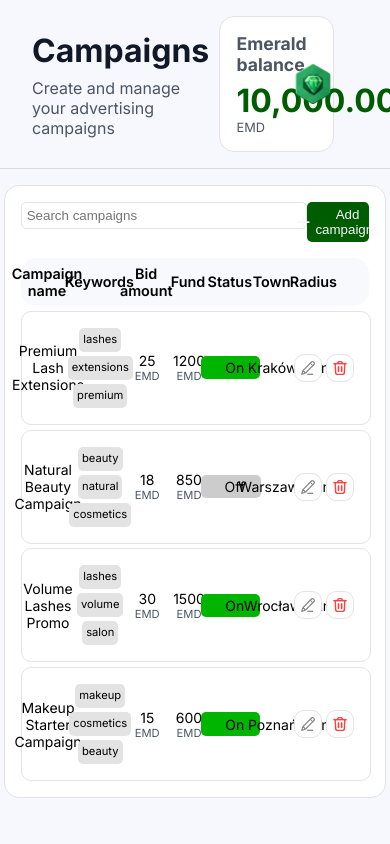
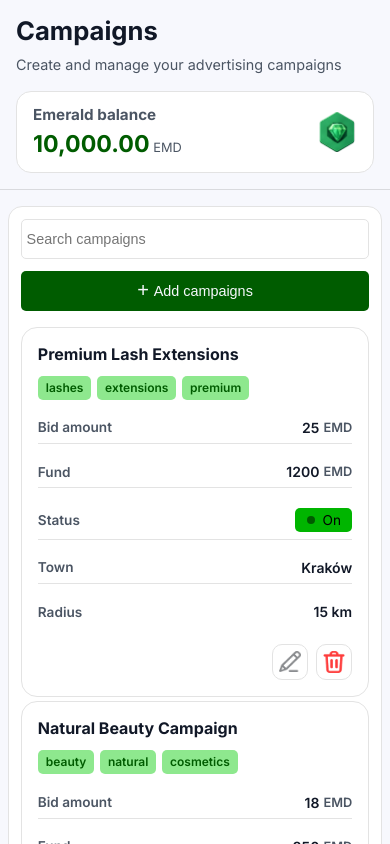
Before and after one commit to SebastianKostrz/campaign-crud-app, a React (Vite) app: page / in a window 390 px wide. Shown: the top 844 px of the page. Built offline with nearby package versions, Linux system fonts and the light colour scheme.

Commit message:
Finish layout fixes and polish project

```diff
--- a/src/App.jsx
+++ b/src/App.jsx
@@ -9,7 +9,6 @@ function App() {
     return <div className='App'>
         <Header/>
         <Main/>
-        <Footer />
     </div>
 
 }
--- a/src/components/Header/Header.css
+++ b/src/components/Header/Header.css
@@ -94,9 +94,59 @@
 }
 
 @media(max-width: 768px) {
-    .emerald-balance-icon{
-        height: 40%;
+    .app-header {
+        min-height: auto;
+        flex-direction: column;
+        align-items: flex-start;
+        gap: 1rem;
+        padding: 1rem;
+    }
+
+    .app-header-left,
+    .app-header-right {
+        width: 100%;
+        height: auto;
+    }
+
+    .app-header-left h1 {
+        font-size: 1.6rem;
+        line-height: 1.2;
+    }
+
+    .app-header-left p {
+        font-size: .9rem;
+        line-height: 1.4;
+    }
+
+    .app-header-right {
+        justify-content: flex-start;
+    }
+
+    .emerald-balance-container {
+        width: 100%;
+        min-height: auto;
+        padding: .85rem 1rem;
+    }
+
+    .emerald-balance {
+        width: 75%;
+        gap: .35rem;
+    }
+
+    .emerald-balance-label {
+        font-size: .95rem;
+    }
+
+    .emerald-balance-amount {
+        font-size: .8rem;
+    }
+
+    .emerald-balance-amount span {
+        font-size: 1.45rem;
+    }
+
+    .emerald-balance-icon {
+        height: auto;
         max-height: 40px;
-
     }
 }
--- a/src/components/Header/Header.jsx
+++ b/src/components/Header/Header.jsx
@@ -17,8 +17,8 @@ export default function Header() {
                         <strong className="emerald-balance-label">Emerald balance</strong>
 
                         <span className="emerald-balance-amount">
-              <span>{emeraldBalance.parseEmeraldToString()}</span> EMD
-            </span>
+                             <span>{emeraldBalance.parseEmeraldToString()}</span> EMD
+                        </span>
                     </div>
 
                     <img
--- a/src/components/Main/Main.css
+++ b/src/components/Main/Main.css
@@ -133,12 +133,44 @@
 }
 
 @media (max-width: 768px) {
+    .app-main,
+    .app-main.form-open {
+        width: 100%;
+        padding: 1rem 0;
+        gap: 1rem;
+    }
+
     .campaigns-container,
     .app-main.form-open .campaigns-container {
-        width: 98%;
+        width: 96%;
+        padding: .75rem;
+        border-radius: 14px;
     }
 
-    .campaigns-label {
-        text-align: center;
+    .campaigns-container-nav {
+        flex-direction: column;
+        gap: .75rem;
+    }
+
+    .campaigns-search-input {
+        width: 100%;
+        min-height: 2.5rem;
+        box-sizing: border-box;
+        font-size: .9rem;
+    }
+
+    .add-campaigns-btn {
+        width: 100%;
+        min-height: 2.5rem;
+        box-sizing: border-box;
+        font-size: .9rem;
+    }
+
+    .add-campaigns-btn > span {
+        font-size: 1.25rem;
+    }
+
+    .campaigns-labels {
+        display: none;
     }
 }
--- a/src/components/Main/sub/CUCampaign/sub/KeywordsDropdown/KeywordsDropdown.jsx
+++ b/src/components/Main/sub/CUCampaign/sub/KeywordsDropdown/KeywordsDropdown.jsx
@@ -8,7 +8,8 @@ export default function KeywordsDropdown({keywords,keywordsQuery,
 
     useEffect(() => {
         const filteredKeywordsTemp = keywords
-            .filter(keyword => keyword.includes(keywordsQuery.toLowerCase()))
+            .filter(keyword =>
+                keyword.toLowerCase().includes(keywordsQuery.toLowerCase()))
             .filter(keyword => !newCampaign.keywords.includes(keyword));
         setFilteredKeywords(filteredKeywordsTemp);
     },[keywordsQuery,keywords,newCampaign.keywords]);
--- a/src/components/Main/sub/Campaign/Campaign.css
+++ b/src/components/Main/sub/Campaign/Campaign.css
@@ -1,4 +1,4 @@
-.campaign-container{
+.campaign-container {
     width: 100%;
     min-height: 5rem;
     display: flex;
@@ -6,10 +6,12 @@
     align-items: center;
     border-radius: 10px;
     border: 1px solid var(--border-primary);
+    background-color: var(--bg-color-secondary);
+    box-sizing: border-box;
 }
 
 .campaign-name,
-.campaign-keywords{
+.campaign-keywords {
     width: 15%;
 }
 
@@ -17,17 +19,11 @@
 .campaign-fund,
 .campaign-status,
 .campaign-town,
-.campaign-radius{
+.campaign-radius {
     width: 12%;
 }
 
-.campaign-bid>span,
-.campaign-fund>span{
-    font-size: .7rem;
-    color: var(--text-secondary);
-}
-
-.campaign-col{
+.campaign-col {
     height: 100%;
     display: flex;
     flex-direction: column;
@@ -36,25 +32,51 @@
     text-align: center;
 }
 
-.campaign-keywords{
+.campaign-mobile-label {
+    display: none;
+}
+
+.campaign-value {
+    display: inline-flex;
+    justify-content: center;
+    align-items: center;
+}
+
+.campaign-title {
+    color: var(--text-primary);
+}
+
+.campaign-bid .campaign-value,
+.campaign-fund .campaign-value {
+    flex-direction: column;
+}
+
+.campaign-currency {
+    font-size: .7rem;
+    color: var(--text-secondary);
+}
+
+.campaign-keywords-list {
+    width: 100%;
     display: flex;
     flex-direction: row;
     flex-wrap: wrap;
     gap: .25rem;
-    align-items: flex-start;
+    justify-content: center;
+    align-items: center;
     align-content: center;
 }
 
-.campaign-keywords>span{
-    height: 1rem;
+.campaign-keywords-list > span {
+    min-height: 1rem;
     font-size: .7rem;
     padding: .25rem;
     background-color: var(--border-primary);
-    border-radius: 5px
+    border-radius: 5px;
 }
 
 .campaign-status-on,
-.campaign-status-off{
+.campaign-status-off {
     padding: .2rem .4rem;
     border-radius: 5px;
     display: flex;
@@ -64,30 +86,30 @@
     gap: .5rem;
 }
 
-.status-indicator{
-    height: 60%;
-    aspect-ratio: 1;
+.status-indicator {
+    width: .5rem;
+    height: .5rem;
     border-radius: 9999px;
     background-color: black;
 }
 
-.campaign-status-on{
+.campaign-status-on {
     background-color: var(--color-green-light);
 }
 
-.campaign-status-off{
+.campaign-status-off {
     background-color: rgba(0, 0, 0, 0.2);
 }
 
-.campaign-status-on>.status-indicator{
+.campaign-status-on > .status-indicator {
     background-color: var(--color-green);
 }
 
-.campaign-status-off>.status-indicator{
+.campaign-status-off > .status-indicator {
     background-color: rgba(0, 0, 0, 0.2);
 }
 
-.campaign-btns-container{
+.campaign-btns-container {
     height: 2.5rem;
     width: 10%;
     display: flex;
@@ -99,49 +121,159 @@
     gap: 1rem;
 }
 
-.campaign-btn{
+.campaign-btn {
     height: 2.5rem;
     aspect-ratio: 1;
     border: 1px solid var(--border-primary);
-    border-radius:10px;
+    border-radius: 10px;
     background-color: var(--bg-color-secondary);
     cursor: pointer;
     transition: background-color .3s ease-in-out;
-
 }
 
-.campaign-btn>img{
+.campaign-btn > img {
     width: 100%;
     height: 100%;
     object-fit: contain;
 }
 
-.campaign-btn:hover{
+.campaign-btn:hover {
     background-color: var(--bg-color-main);
 }
 
-@media (max-width:1440px) {
-    .campaign-btn{
+@media (max-width: 1440px) {
+    .campaign-btn {
         height: 1.75rem;
     }
 
     .campaign-status-on,
-    .campaign-status-off{
+    .campaign-status-off {
         padding: .2rem 1rem;
     }
 
-    .keyword-container{
+    .keyword-container {
         margin: .25rem;
     }
 }
 
-@media (max-width:768px) {
-    .campaign-container>*{
-        font-size: 14px;
-        min-height: 7rem;
+@media (max-width: 768px) {
+    .campaigns-labels {
+        display: none;
     }
 
-    .campaign-btns-container{
+    .campaign-container {
+        flex-direction: column;
+        align-items: stretch;
+        width: 100%;
+        min-height: auto;
+        gap: .75rem;
+        padding: 1rem;
+        border-radius: 16px;
+    }
+
+    .campaign-container > * {
+        font-size: 14px;
+    }
+
+    .campaign-col {
+        width: 100%;
+        height: auto;
+        min-height: auto;
+        flex-direction: row;
+        justify-content: space-between;
+        align-items: center;
+        text-align: left;
+        padding: .45rem 0;
+        border-bottom: 1px solid var(--border-primary);
+        box-sizing: border-box;
+    }
+
+    .campaign-mobile-label {
+        display: inline-flex;
+        color: var(--text-secondary);
+        font-weight: 600;
+        font-size: .85rem;
+    }
+
+    .campaign-value {
+        font-weight: 600;
+        color: var(--text-primary);
+        flex-direction: row;
         gap: .25rem;
     }
+
+    .campaign-name {
+        border-bottom: none;
+        padding: 0;
+        justify-content: flex-start;
+        align-items: flex-start;
+    }
+
+    .campaign-title {
+        font-size: 1rem;
+        font-weight: 700;
+    }
+
+    .campaign-keywords {
+        border-bottom: none;
+        padding: 0;
+        flex-direction: column;
+        justify-content: flex-start;
+        align-items: flex-start;
+        gap: .35rem;
+    }
+
+    .campaign-keywords .campaign-mobile-label {
+        display: none;
+    }
+
+    .campaign-keywords-list {
+        justify-content: flex-start;
+        align-items: flex-start;
+        align-content: flex-start;
+        gap: .35rem;
+    }
+
+    .campaign-keywords-list > span {
+        height: auto;
+        padding: .25rem .5rem;
+        font-size: .75rem;
+        background-color: var(--color-green-lighter);
+        color: var(--color-green);
+        font-weight: 600;
+    }
+
+    .campaign-bid .campaign-value,
+    .campaign-fund .campaign-value {
+        flex-direction: row;
+    }
+
+    .campaign-currency {
+        font-size: .8rem;
+        color: var(--text-secondary);
+    }
+
+    .campaign-radius {
+        border-bottom: none;
+    }
+
+    .campaign-status-on,
+    .campaign-status-off {
+        padding: .25rem .7rem;
+        font-size: .85rem;
+    }
+
+    .campaign-btns-container {
+        width: 100%;
+        height: auto;
+        justify-content: flex-end;
+        gap: .5rem;
+        padding-right: 0;
+        margin-top: .25rem;
+    }
+
+    .campaign-btn {
+        width: 2.25rem;
+        height: 2.25rem;
+    }
 }
--- a/src/components/Main/sub/Campaign/Campaign.jsx
+++ b/src/components/Main/sub/Campaign/Campaign.jsx
@@ -1,60 +1,112 @@
 import './Campaign.css';
 
-export default function Campaign({campaign,setCurrentTab,setFocusCampaign,
-                                     setDisplayDeleteModal}) {
-    const MAX_VISIBLE_KEYWORDS=3;
+export default function Campaign({
+                                     campaign,
+                                     setCurrentTab,
+                                     setFocusCampaign,
+                                     setDisplayDeleteModal
+                                 }) {
+    const MAX_VISIBLE_KEYWORDS = 3;
 
-    return <div className="campaign-container">
-        <span className='campaign-name campaign-col'>
+    return (
+        <div className="campaign-container">
+            <div className="campaign-name campaign-col">
+                <span className="campaign-value campaign-title">
                     {campaign.name}
                 </span>
-        <span className='campaign-keywords campaign-col'>
-            {campaign.keywords.map((keyword,index) => {
-                return index<MAX_VISIBLE_KEYWORDS && <span key={`campaign-keywords-${keyword}`}>{keyword}</span>
+            </div>
+
+            <div className="campaign-keywords campaign-col">
+                <span className="campaign-mobile-label">Keywords</span>
+
+                <div className="campaign-keywords-list">
+                    {campaign.keywords.map((keyword, index) => {
+                        return index < MAX_VISIBLE_KEYWORDS && (
+                            <span key={`campaign-keywords-${campaign.id}-${keyword}`}>
+                                {keyword}
+                            </span>
+                        );
                     })}
-            {campaign.keywords.length>MAX_VISIBLE_KEYWORDS && <span>+{campaign.keywords.length-3}</span>}
+
+                    {campaign.keywords.length > MAX_VISIBLE_KEYWORDS && (
+                        <span>+{campaign.keywords.length - MAX_VISIBLE_KEYWORDS}</span>
+                    )}
+                </div>
+            </div>
+
+            <div className="campaign-bid campaign-col">
+                <span className="campaign-mobile-label">Bid amount</span>
+
+                <span className="campaign-value">
+                    {campaign.bidAmount}
+                    <span className="campaign-currency">EMD</span>
                 </span>
-        <span className='campaign-bid campaign-col'>
-            {campaign.bidAmount}
-            <span>EMD</span>
+            </div>
+
+            <div className="campaign-fund campaign-col">
+                <span className="campaign-mobile-label">Fund</span>
+
+                <span className="campaign-value">
+                    {campaign.fund}
+                    <span className="campaign-currency">EMD</span>
                 </span>
-        <span className='campaign-fund campaign-col'>
-            {campaign.fund}
-            <span>EMD</span>
+            </div>
+
+            <div className="campaign-status campaign-col">
+                <span className="campaign-mobile-label">Status</span>
+
+                {campaign.status === 'on' ? (
+                    <span className="campaign-status-on">
+                        <span className="status-indicator"></span>
+                        On
                     </span>
-        <span className='campaign-status campaign-col'>
-            {campaign.status === 'on' ? <span className='campaign-status-on'>
-                <span className='status-indicator'></span>
-                    On
-            </span> :
-                <span className='campaign-status-off'>
-<span className='status-indicator'></span>
+                ) : (
+                    <span className="campaign-status-off">
+                        <span className="status-indicator"></span>
                         Off
-                </span>}
                     </span>
-        <span className='campaign-town campaign-col'>
+                )}
+            </div>
+
+            <div className="campaign-town campaign-col">
+                <span className="campaign-mobile-label">Town</span>
+
+                <span className="campaign-value">
                     {campaign.town}
                 </span>
-        <span className='campaign-radius campaign-col'>
+            </div>
+
+            <div className="campaign-radius campaign-col">
+                <span className="campaign-mobile-label">Radius</span>
+
+                <span className="campaign-value">
                     {campaign.radius} km
                 </span>
-        <div className='campaign-btns-container'>
-            <button className='edit-campaign-btn campaign-btn' type='button'
-                    onClick={()=>{
-                        setFocusCampaign(campaign.id)
-                        setCurrentTab('edit')
+            </div>
+
+            <div className="campaign-btns-container">
+                <button
+                    className="edit-campaign-btn campaign-btn"
+                    type="button"
+                    onClick={() => {
+                        setFocusCampaign(campaign.id);
+                        setCurrentTab('edit');
                     }}
                 >
-                <img src='/images/edit-icon.png' alt="edit icon"/>
+                    <img src="/images/edit-icon.png" alt="Edit campaign"/>
                 </button>
-            <button className='remove-campaign-btn campaign-btn'
-                    onClick={()=>{
-                        setFocusCampaign(campaign.id)
-                        setDisplayDeleteModal(true)
+
+                <button
+                    className="remove-campaign-btn campaign-btn"
+                    type="button"
+                    onClick={() => {
+                        setFocusCampaign(campaign.id);
+                        setDisplayDeleteModal(true);
                     }}
                 >
-                <img src='/images/delete-icon.png' alt="delete icon"/>
+                    <img src="/images/delete-icon.png" alt="Delete campaign"/>
                 </button>
             </div>
-    </div>;
+        </div>
+    );
 }
--- a/src/components/Main/sub/DeleteModal/DeleteModal.jsx
+++ b/src/components/Main/sub/DeleteModal/DeleteModal.jsx
@@ -3,10 +3,6 @@ import {useCampaignContext} from "../../../../context/CampaignContext.jsx";
 
 export default function DeleteModal({setDisplayDeleteModal, focusCampaign}) {
     const campaign=useCampaignContext();
-
-
-
-
 
     return <div className="modal-overlay"
     onClick={(e) => {
--- a/src/index.css
+++ b/src/index.css
@@ -33,3 +33,35 @@ body {
     --color-green-light: rgb(0, 181, 0);
     --color-green-lighter: rgb(142, 232, 142);
 }
+
+@media (max-width: 768px) {
+    body {
+        font-size: 14px;
+    }
+
+    h1 {
+        font-size: 1.6rem;
+        line-height: 1.2;
+    }
+
+    h2 {
+        font-size: 1.35rem;
+        line-height: 1.25;
+    }
+
+    h3 {
+        font-size: 1.15rem;
+        line-height: 1.3;
+    }
+
+    p {
+        font-size: .9rem;
+        line-height: 1.4;
+    }
+
+    button,
+    input,
+    select {
+        font-size: .9rem;
+    }
+}
```
Also changed, not shown: src/components/Footer/Footer.jsx (deleted, +0 -7 lines), src/components/Main/sub/CUCampaign/CUCampaign.css (+47 -1 lines), src/components/Footer/Footer.css (deleted). Lines whose indentation alone changed are shown as unchanged.
